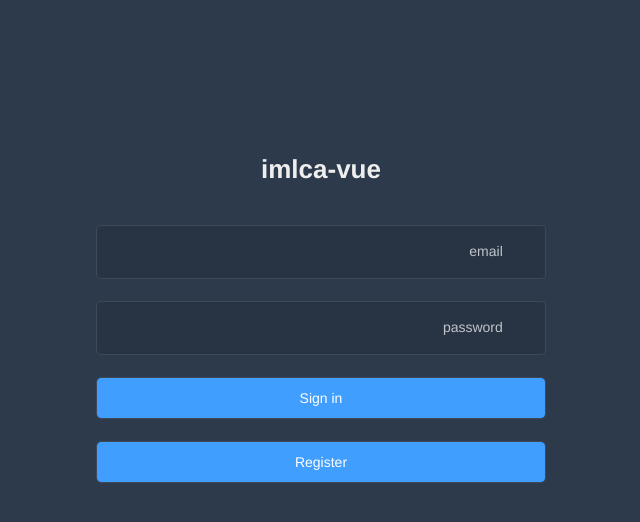
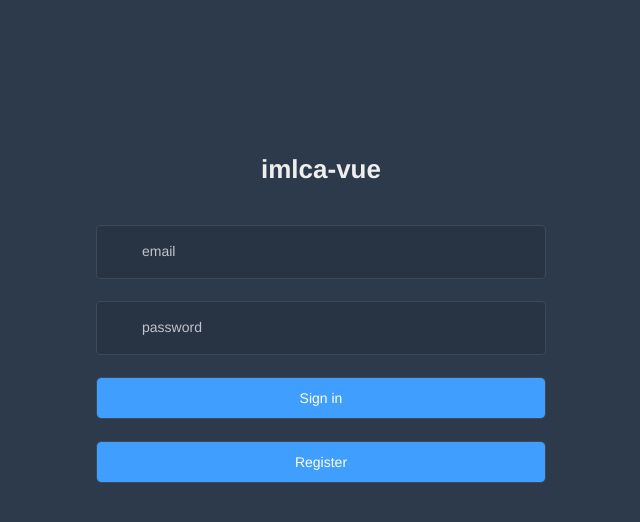
Before and after one commit to Hussainbhatti1/imlca-vue, a Vue app: page /#/login in a window 1280 px wide. Shown: the top 522 px of the page, without its empty margins (319-959 px from the left). Built offline with nearby package versions, Linux system fonts and the light colour scheme.

Commit message:
Remove extra css classes

```diff
--- a/src/styles/element-ui.scss
+++ b/src/styles/element-ui.scss
@@ -9,39 +9,39 @@
   display: none;
 }
 
-.el-form-item__label {
-  color: white;
-  padding-left: 21px;
-}
+// .el-form-item__label {
+//   color: white;
+//   padding-left: 21px;
+//   text-align: left;
+// }
 
-.el-input {
-  input[type="text"]{
-    border-radius: 12px;
-    background: none;
-    height: 50px;
-    background-color: #2283c4;
-    text-align: right;
-    padding-right: 30px;
-    color: white;
-    background-image: none;
-    border: blue;
-  }
-}
+// .el-input {
+//   input[type="text"]{
+//     border-radius: 12px;
+//     background: none;
+//     height: 50px;
+//     background-color: #2283c4;
+//     text-align: right;
+//     padding-right: 30px;
+//     color: white;
+//     background-image: none;
+//     border: blue;
+//   }
+// }
 
-
-.el-input {
-  input[type="password"]{
-    border-radius: 12px;
-    background: none;
-    height: 50px;
-    background-color: #2283c4;
-    text-align: right;
-    padding-right: 30px;
-    color: white;
-    background-image: none;
-    border: blue;
-  }
-}
+// .el-input {
+//   input[type="password"]{
+//     border-radius: 12px;
+//     background: none;
+//     height: 50px;
+//     background-color: #2283c4;
+//     text-align: right;
+//     padding-right: 30px;
+//     color: white;
+//     background-image: none;
+//     border: blue;
+//   }
+// }
 
 //暂时性解决diolag 问题 https://github.com/ElemeFE/element/issues/2461
 .el-dialog {
--- a/src/styles/index.scss
+++ b/src/styles/index.scss
@@ -9,7 +9,7 @@ body {
   -moz-osx-font-smoothing: grayscale;
   -webkit-font-smoothing: antialiased;
   text-rendering: optimizeLegibility;
-  font-family: Helvetica Neue, Helvetica, PingFang SC, Hiragino Sans GB, Microsoft YaHei, Arial, sans-serif;
+  font-family: Helvetica Neue, Helvetica, PingFang SC, Hiragino Sans GB, Microsoft YaHei, Arial, Raleway,sans-serif;
 }
 
 label {
@@ -78,7 +78,7 @@ a:hover {
 }
 
 .heading-1 {
-  font-family: Raleway;
+  font-family: 'Raleway';
   font-size: 60px;
   font-weight: bold;
   font-style: normal;
@@ -89,7 +89,7 @@ a:hover {
 }
 
 .sub-heading-2 {
-  font-family: Raleway;
+  font-family: 'Raleway';
   font-size: 28px;
   font-weight: bold;
   font-style: normal;
@@ -99,31 +99,31 @@ a:hover {
   color: #1675b5;
 }
 
-.input-group {
-  .input-group-prepend {
-    background-color: #2283c4;
-    border-top-left-radius: 12px;
-    border-bottom-left-radius: 12px;
-  }
+// .input-group {
+//   .input-group-prepend {
+//     background-color: #2283c4;
+//     border-top-left-radius: 12px;
+//     border-bottom-left-radius: 12px;
+//   }
 
-  .input-group-prepend-right {
-    background-color: #2283c4;
-    border-top-right-radius: 12px;
-    border-bottom-right-radius: 12px;
-  }
+//   .input-group-prepend-right {
+//     background-color: #2283c4;
+//     border-top-right-radius: 12px;
+//     border-bottom-right-radius: 12px;
+//   }
 
-  .custom-file {
-    padding-top: 15px;
-    padding-left: 20px;
-  }
-}
+//   .custom-file {
+//     padding-top: 15px;
+//     padding-left: 20px;
+//   }
+// }
 
-.input-group .input-group-text {
-  color: white;
-  padding-left: 21px;
-  font-family: Raleway;
-}
+// .input-group .input-group-text {
+//   color: white;
+//   padding-left: 21px;
+//   font-family: 'Raleway';
+// }
 
-.input-group {
-  margin: 1.5%;
-}
+// .input-group {
+//   margin: 1.5%;
+// }
```
